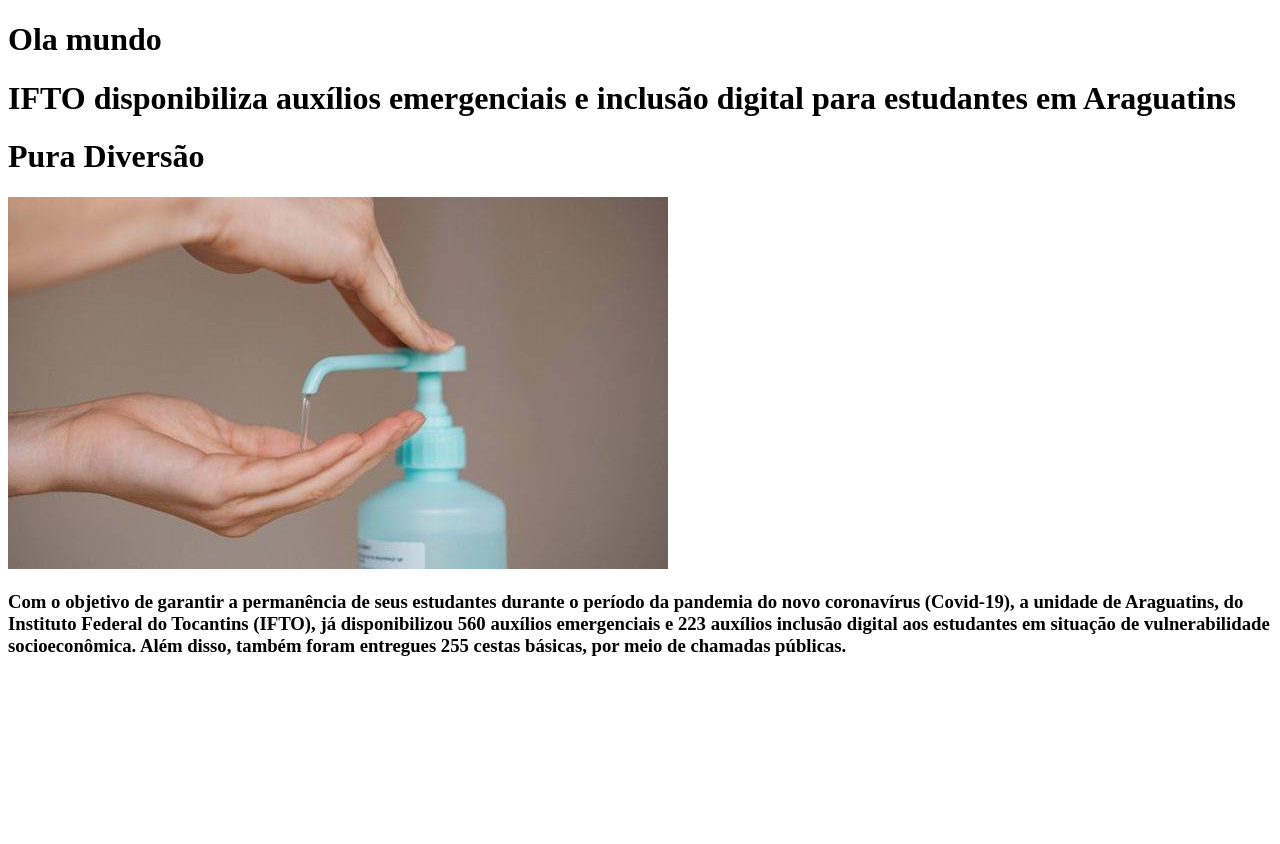
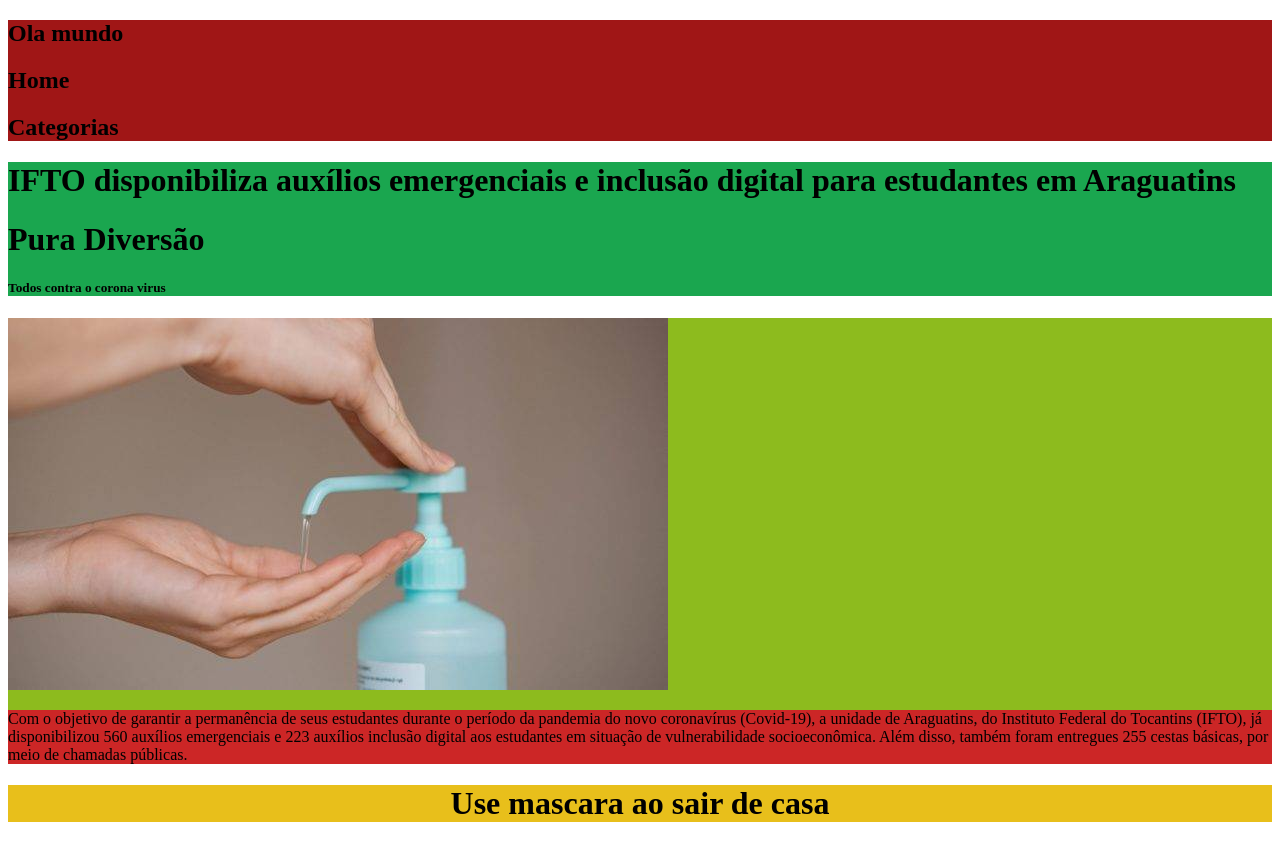
Before and after one commit to Geovanes1/Pweb, a plain HTML site: page index.html in a window 1280 px wide. Before the commit the page ends 800 px from the top, so only its background shows below. Drawn offline with Linux system fonts and the light colour scheme.

Commit message:
Adicionando Cores

```diff
--- a/index.html
+++ b/index.html
@@ -5,12 +5,25 @@
 	<title>Minha pagina</title>
 </head>
 <body>
-   <h1>Ola mundo</h1>
+<nav style="background-color: #A01616 ">
+ <h1>Ola mundo</h1>
+ <h1>Home</h1>
+ <h1>Categorias</h1>
 
+</nav>
+<header style="background-color: #1AA64F">
 <h1>IFTO disponibiliza auxílios emergenciais e inclusão digital para estudantes em Araguatins</h1>
 <h1>Pura Diversão</h1>
+<h5>Todos contra o corona virus</h5>
+</header>
+<div style="background-color: #8DBB1E">
 <img src="img\gel.jpg">
-
-<h3>Com o objetivo de garantir a permanência de seus estudantes durante o período da pandemia do novo coronavírus (Covid-19), a unidade de Araguatins, do Instituto Federal do Tocantins (IFTO), já disponibilizou 560 auxílios emergenciais e 223 auxílios inclusão digital aos estudantes em situação de vulnerabilidade socioeconômica. Além disso, também foram entregues 255 cestas básicas, por meio de chamadas públicas.</h3>
+<article style="background-color: #CC2626">
+<p>Com o objetivo de garantir a permanência de seus estudantes durante o período da pandemia do novo coronavírus (Covid-19), a unidade de Araguatins, do Instituto Federal do Tocantins (IFTO), já disponibilizou 560 auxílios emergenciais e 223 auxílios inclusão digital aos estudantes em situação de vulnerabilidade socioeconômica. Além disso, também foram entregues 255 cestas básicas, por meio de chamadas públicas.</p>
+</article>
+</div>
+<footer style="background-color: #E8BF1B">
+	<h1><center>Use mascara ao sair de casa</center></h1>
+</footer>
 </body>
 </html>
```
